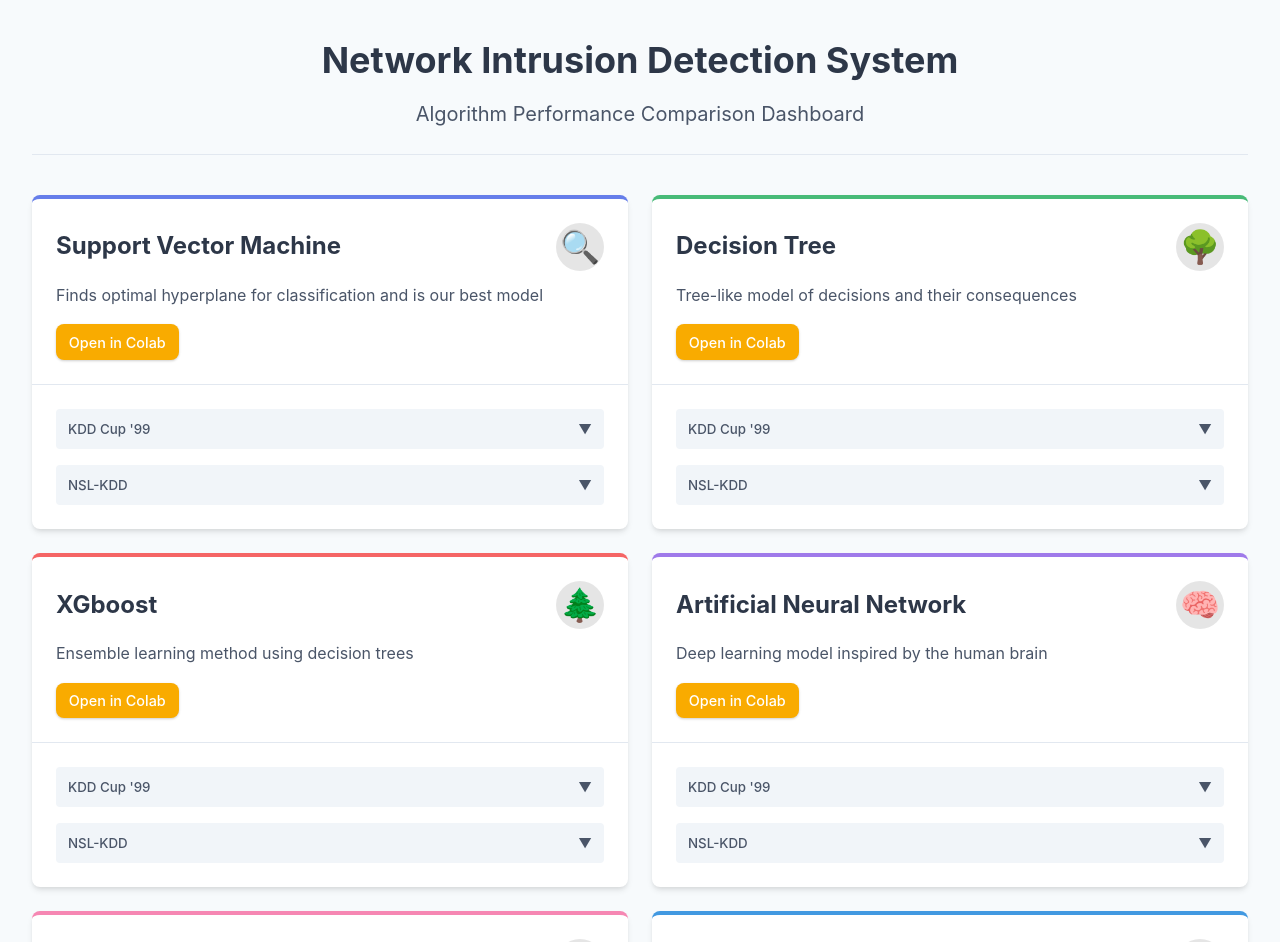
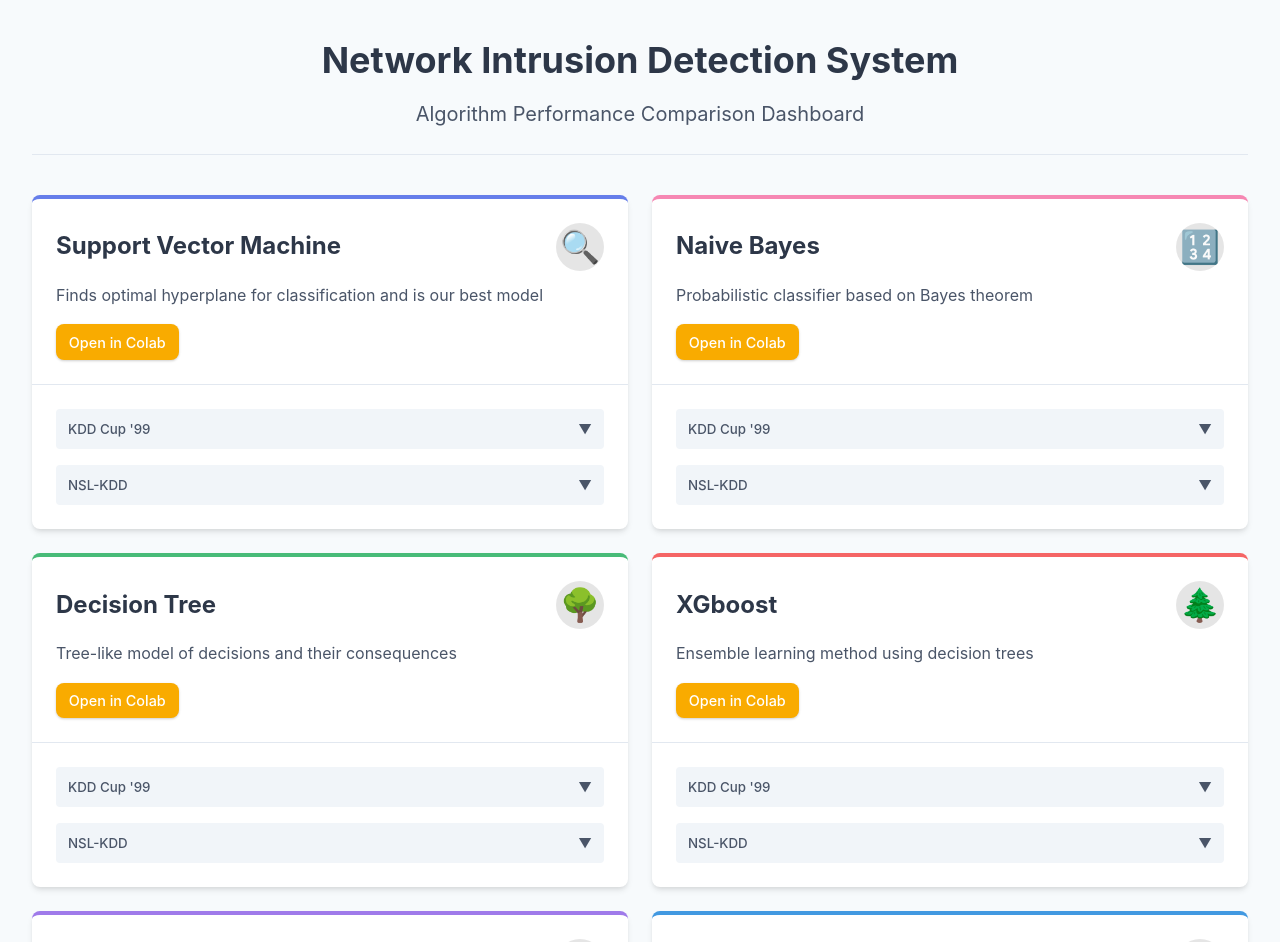
Before and after one commit to Satvik0110/prml-project, a React (Vite) app: page / in a window 1280 px wide. Shown: the top 942 px of the page. Built offline with nearby package versions, Linux system fonts and the light colour scheme.

Commit message:
Updated metrics

```diff
--- a/src/App.jsx
+++ b/src/App.jsx
@@ -14,7 +14,7 @@ function App() {
     }));
   };
 
-  // Sample metrics data (would come from your backend in a real application)
+
   const metricsData = {
     knn: {
       'KDD Cup \'99': {
@@ -28,12 +28,12 @@ function App() {
     },
     decisionTree: {
       'KDD Cup \'99': {
-        custom: { accuracy: 95.6, precision: 94.7, recall: 96.2, f1Score: 95.4 },
-        sklearn: { accuracy: 94.9, precision: 94.1, recall: 95.4, f1Score: 94.7 }
+        custom: { accuracy: 99.42, precision: 99.87, recall: 96.85, f1Score: 99.26 },
+        sklearn: { accuracy: 99.89, precision: 99.89, recall: 99.84, f1Score: 99.87 }
       },
       'NSL-KDD': {
-        custom: { accuracy: 94.8, precision: 93.9, recall: 95.3, f1Score: 94.6 },
-        sklearn: { accuracy: 94.2, precision: 93.1, recall: 94.7, f1Score: 93.9 }
+        custom: { accuracy: 81.46, precision: 96.57, recall: 69.92, f1Score: 81.11 },
+        sklearn: { accuracy: 82.23, precision: 96.85, recall: 71.09, f1Score: 81.99 }
       }
     },
     logisticRegression: {
@@ -42,38 +42,38 @@ function App() {
         sklearn: { accuracy: 99.07, precision: 98.55, recall: 99.11, f1Score: 98.83 }
       },
       'NSL-KDD': {
-        custom: { accuracy: 72.26, precision: 92.63, recall: 55.70, f1Score: 69.57 },
+        custom: { accuracy: 72.26, precision: 92.60, recall: 59.65, f1Score: 72.56 },
         sklearn: { accuracy: 76.19, precision: 92.25, recall: 63.51, f1Score: 75.23 }
       }
     },
     svm: {
       'KDD Cup \'99': {
-        custom: { accuracy: 93.8, precision: 93.1, recall: 92.5, f1Score: 92.8 },
-        sklearn: { accuracy: 93.0, precision: 92.4, recall: 91.8, f1Score: 92.1 }
+        custom: { accuracy: 98.91, precision: 99.19, recall: 98.05, f1Score: 98.62 },
+        sklearn: { accuracy: 99.74, precision: 99.75, recall: 99.59, f1Score: 99.67 }
       },
       'NSL-KDD': {
-        custom: { accuracy: 92.7, precision: 92.0, recall: 91.4, f1Score: 91.7 },
-        sklearn: { accuracy: 92.0, precision: 91.3, recall: 90.7, f1Score: 91.0 }
+        custom: { accuracy: 90.09, precision: 92.44, recall: 89.94, f1Score: 91.17 },
+        sklearn: { accuracy: 85.39, precision: 96.49, recall: 77.14, f1Score: 85.74 }
       }
     },
     naiveBayes: {
       'KDD Cup \'99': {
-        custom: { accuracy: 89.5, precision: 88.9, recall: 87.4, f1Score: 88.1 },
-        sklearn: { accuracy: 88.9, precision: 88.2, recall: 86.7, f1Score: 87.4 }
+        custom: { accuracy: 97.37, precision: 97.81, recall: 95.52, f1Score: 96.65 },
+        sklearn: { accuracy: 97.37, precision:98.83, recall: 95.04, f1Score: 96.65 }
       },
       'NSL-KDD': {
-        custom: { accuracy: 88.6, precision: 87.7, recall: 86.3, f1Score: 87.0 },
-        sklearn: { accuracy: 87.9, precision: 87.0, recall: 85.8, f1Score: 86.4 }
+        custom: { accuracy: 81.11, precision: 99.51, recall: 61.07, f1Score: 75.69 },
+        sklearn: { accuracy: 88.68, precision:97.98, recall: 78.09, f1Score: 86.91 }
       }
     },
     randomForest: {
       'KDD Cup \'99': {
-        custom: { accuracy: 99.97, precision: 99.99, recall: 99.98, f1Score: 99.98 },
-        sklearn: { accuracy: 97.6, precision: 97.1, recall: 96.9, f1Score: 97.0 }
+        custom: { accuracy: 99.99, precision: 99.99, recall: 99.98, f1Score: 99.98 },
+        sklearn: { ccuracy: 99.99, precision: 99.99, recall: 99.98, f1Score: 99.98 }
       },
       'NSL-KDD': {
-        custom: { accuracy: 97.5, precision: 97.1, recall: 96.8, f1Score: 96.9 },
-        sklearn: { accuracy: 96.8, precision: 96.4, recall: 96.1, f1Score: 96.2 }
+        custom: { accuracy: 78.16, precision: 96.13, recall: 64.22, f1Score: 77.00 },
+        sklearn: { accuracy: 78.57, precision: 98.86, recall: 64.44, f1Score: 77.39 }
       }
     },
     ann: {
@@ -88,12 +88,12 @@ function App() {
     },
     XGBoost: {
       'KDD Cup \'99': {
-        custom: { accuracy: 99.5, precision: 99.3, recall: 99.4, f1Score: 99.35 },
-        sklearn: { accuracy: 99.3, precision: 99.1, recall: 99.2, f1Score: 99.15 }
+        custom: { accuracy: '-', precision: '-', recall: '-', f1Score: '-' },
+        sklearn: { accuracy: 99.94, precision: 99.97, recall: 99.89, f1Score: 99.93 }
       },
       'NSL-KDD': {
-        custom: { accuracy: 98.3, precision: 98.0, recall: 97.9, f1Score: 97.95 },
-        sklearn: { accuracy: 98.0, precision: 97.7, recall: 97.6, f1Score: 97.65 }
+        custom: { accuracy: '-', precision: '-', recall: '-', f1Score: '-'},
+        sklearn: { accuracy: 80.74, precision: 96.89, recall: 68.36, f1Score: 80.16 }
       }
     }
   };
@@ -109,6 +109,14 @@ function App() {
       colabLink: 'https://colab.research.google.com/drive/1eYhKAwThZHkagpO5R51JAJKIvMsiah06?usp=sharing'
     },
     {
+      id: 'naiveBayes',
+      name: 'Naive Bayes',
+      description: 'Probabilistic classifier based on Bayes theorem',
+      icon: '🔢',
+      color: '#f687b3',
+      colabLink: 'https://colab.research.google.com/drive/1yku9CqBrrxv96k9l8TuXhKTtw56Yy21Y?usp=sharing'
+    },
+    {
       id: 'decisionTree',
       name: 'Decision Tree',
       description: 'Tree-like model of decisions and their consequences',
@@ -122,7 +130,7 @@ function App() {
       description: 'Ensemble learning method using decision trees',
       icon: '🌲',
       color: '#f56565',
-      colabLink: 'https://colab.research.google.com/drive/xgboost-example'
+      colabLink: 'https://colab.research.google.com/drive/1a2Cwb1uRFtbH-hm3un1iH93DTVqmv-8N?usp=sharing'
     },
     {
       id: 'ann',
@@ -131,14 +139,6 @@ function App() {
       icon: '🧠',
       color: '#9f7aea',
       colabLink: 'https://colab.research.google.com/drive/1JHi1YIkdRzoDTfhcIiFOFdf1oSEfPkc4?usp=sharing'
-    },
-    {
-      id: 'naiveBayes',
-      name: 'Naive Bayes',
-      description: 'Probabilistic classifier based on Bayes theorem',
-      icon: '🔢',
-      color: '#f687b3',
-      colabLink: 'https://colab.research.google.com/drive/1yku9CqBrrxv96k9l8TuXhKTtw56Yy21Y?usp=sharing'
     },
     {
       id: 'knn',
```
